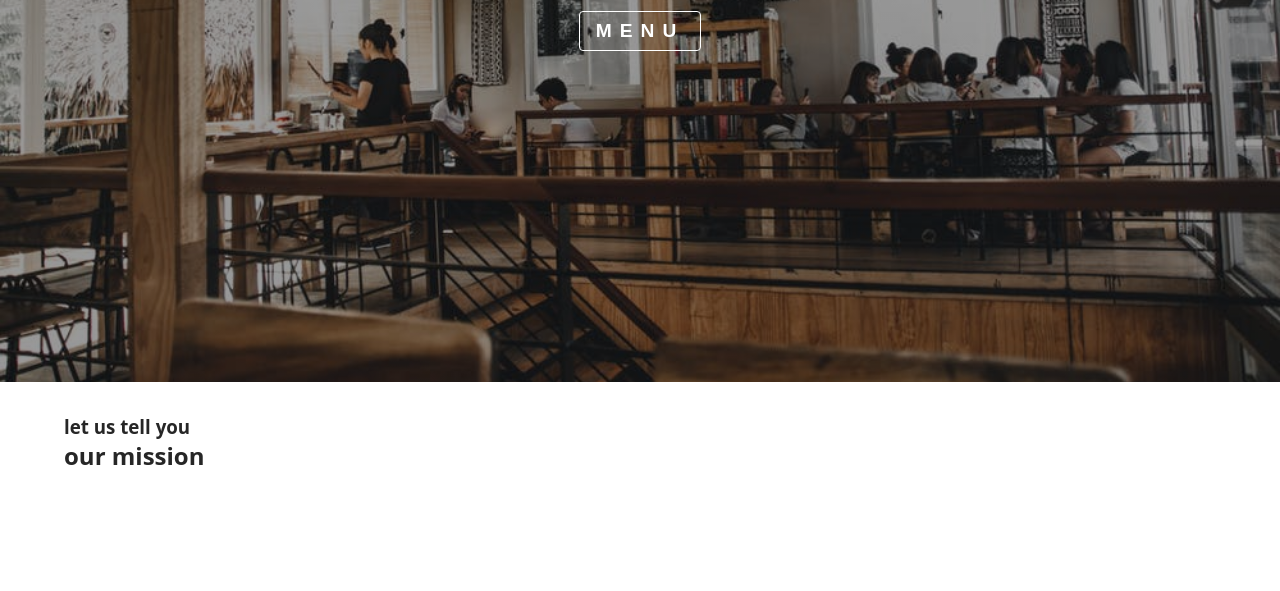
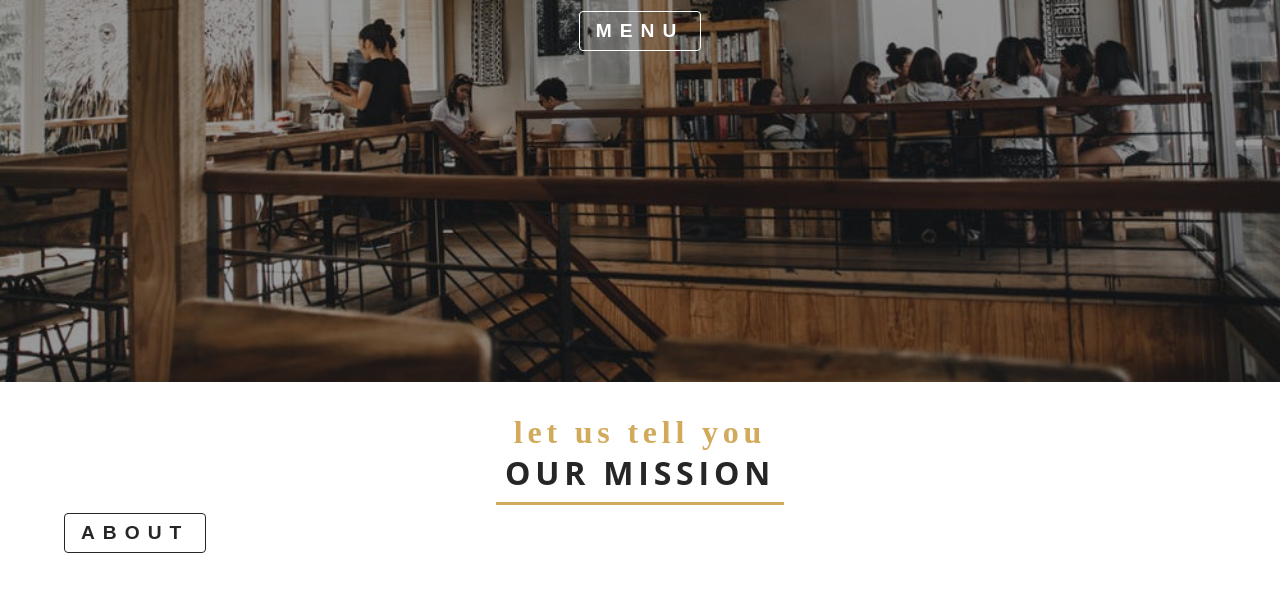
Before and after one commit to kwkistler/gatsby-restaurant, a Gatsby site: page / in a window 1280 px wide. Shown: the part 419-1010 px from the top of the page. Before the commit the page ends 923 px from the top, so only its background shows below. Built offline with nearby package versions, Linux system fonts and the light colour scheme; Gatsby itself is replaced by a stand-in of ours.

Commit message:
Section begin

```diff
--- a/src/components/HomePageComponents/QuickInfo.js
+++ b/src/components/HomePageComponents/QuickInfo.js
@@ -1,10 +1,11 @@
 import React, { Component } from "react"
-import { Section, Title } from "../../utils"
+import { Section, Title, SectionButton } from "../../utils"
 export default class QuickInfo extends Component {
   render() {
     return (
       <Section>
         <Title message="let us tell you" title="our mission" />
+        <SectionButton>about</SectionButton>
       </Section>
     )
   }
--- a/src/utils/Button.js
+++ b/src/utils/Button.js
@@ -12,6 +12,7 @@ const BannerButton = styled.button`
   font-weight: 700;
   margin-bottom: 1rem;
   border-radius: 4px;
+  cursor: pointer;
   ${styles.border({ colors: `${styles.colors.mainWhite}` })};
   ${styles.transition({})};
   &:hover {
@@ -20,4 +21,13 @@ const BannerButton = styled.button`
   }
 `
 
-export { BannerButton }
+const SectionButton = styled(BannerButton)`
+  color: ${styles.colors.mainBlack};
+  ${styles.border({ color: `${styles.colors.mainBlack}` })};
+  &:hover {
+    background: ${styles.colors.mainBlack};
+    color: ${styles.colors.mainYellow};
+
+    `
+
+export { BannerButton, SectionButton }
--- a/src/utils/Title.js
+++ b/src/utils/Title.js
@@ -4,12 +4,36 @@ import { styles } from "../utils"
 
 export function Title({ title, message }) {
   return (
-    <div>
-      <h3>{message}</h3>
-      <h1>{title}</h1>
+    <TitleWrapper>
+      <h3 className="message">{message}</h3>
+      <h1 className="title">{title}</h1>
       <div className="underline" />
-    </div>
+    </TitleWrapper>
   )
 }
 
-const TitleWrapper = styled.div``
+Title.defaultProps = {
+  message: "our message",
+  title: "our title",
+}
+
+const TitleWrapper = styled.div`
+  text-align: center;
+  .message {
+    ${styles.textSlanted};
+    ${styles.letterSpacing({ spacing: "0.3rem" })};
+    font-size: 2rem;
+    color: ${styles.colors.mainYellow};
+  }
+  .title {
+    ${styles.letterSpacing({ spacing: "0.3rem" })};
+    font-size: 2rem;
+    text-transform: uppercase;
+  }
+  .underline {
+    width: 18rem;
+    height: 0.2rem;
+    background: ${styles.colors.mainYellow};
+    margin: 0.5rem auto;
+  }
+`
--- a/src/utils/index.js
+++ b/src/utils/index.js
@@ -1,8 +1,17 @@
 import * as styles from "./styles"
 import { HomeHeader, PageHeader } from "./header"
 import { Banner } from "./Banner"
-import { BannerButton } from "./Button"
+import { BannerButton, SectionButton } from "./Button"
 import { Section } from "./Section"
 import { Title } from "./Title"
 
-export { styles, HomeHeader, PageHeader, Banner, BannerButton, Section, Title }
+export {
+  styles,
+  HomeHeader,
+  PageHeader,
+  Banner,
+  BannerButton,
+  Section,
+  Title,
+  SectionButton,
+}
```
